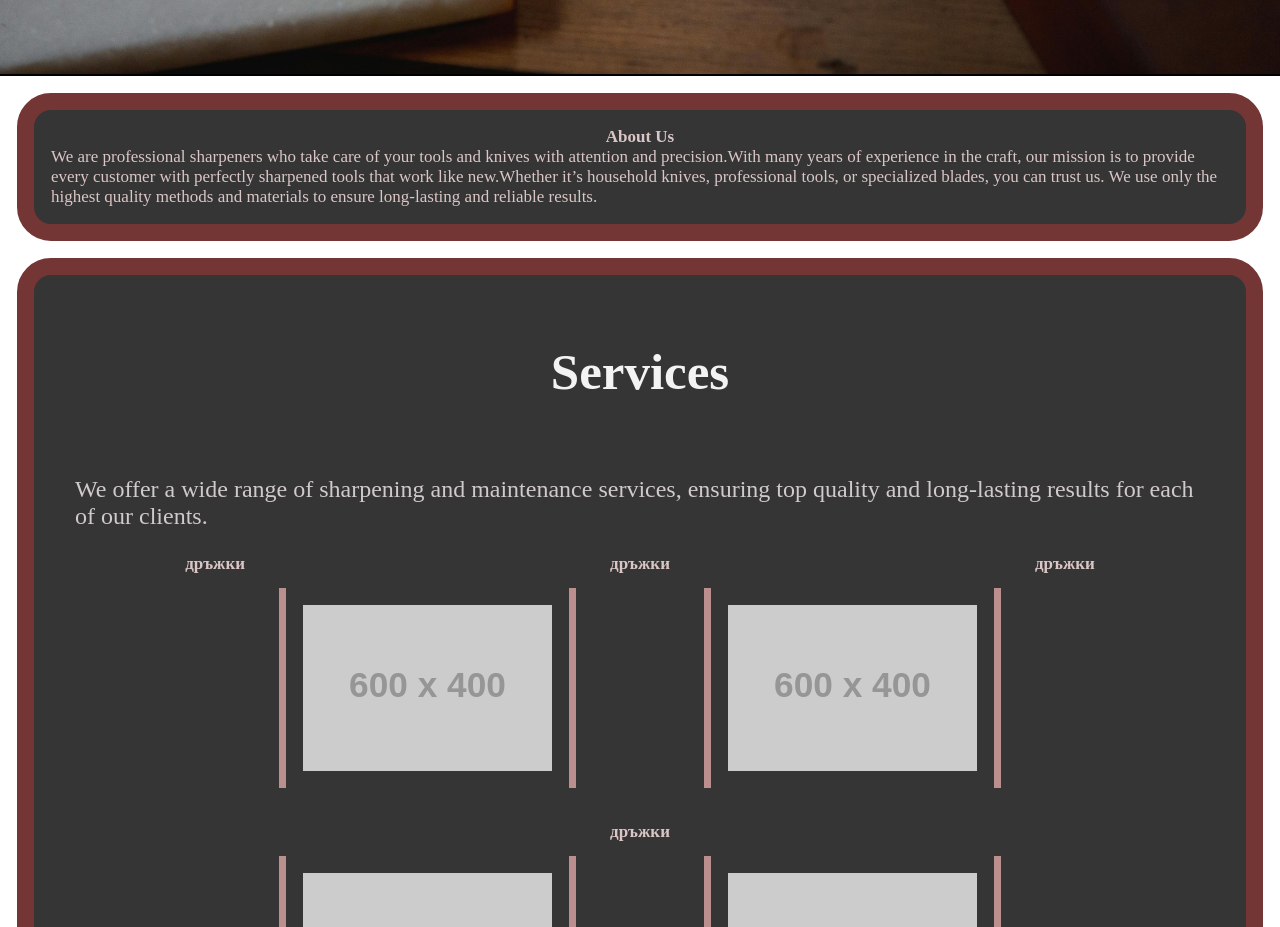
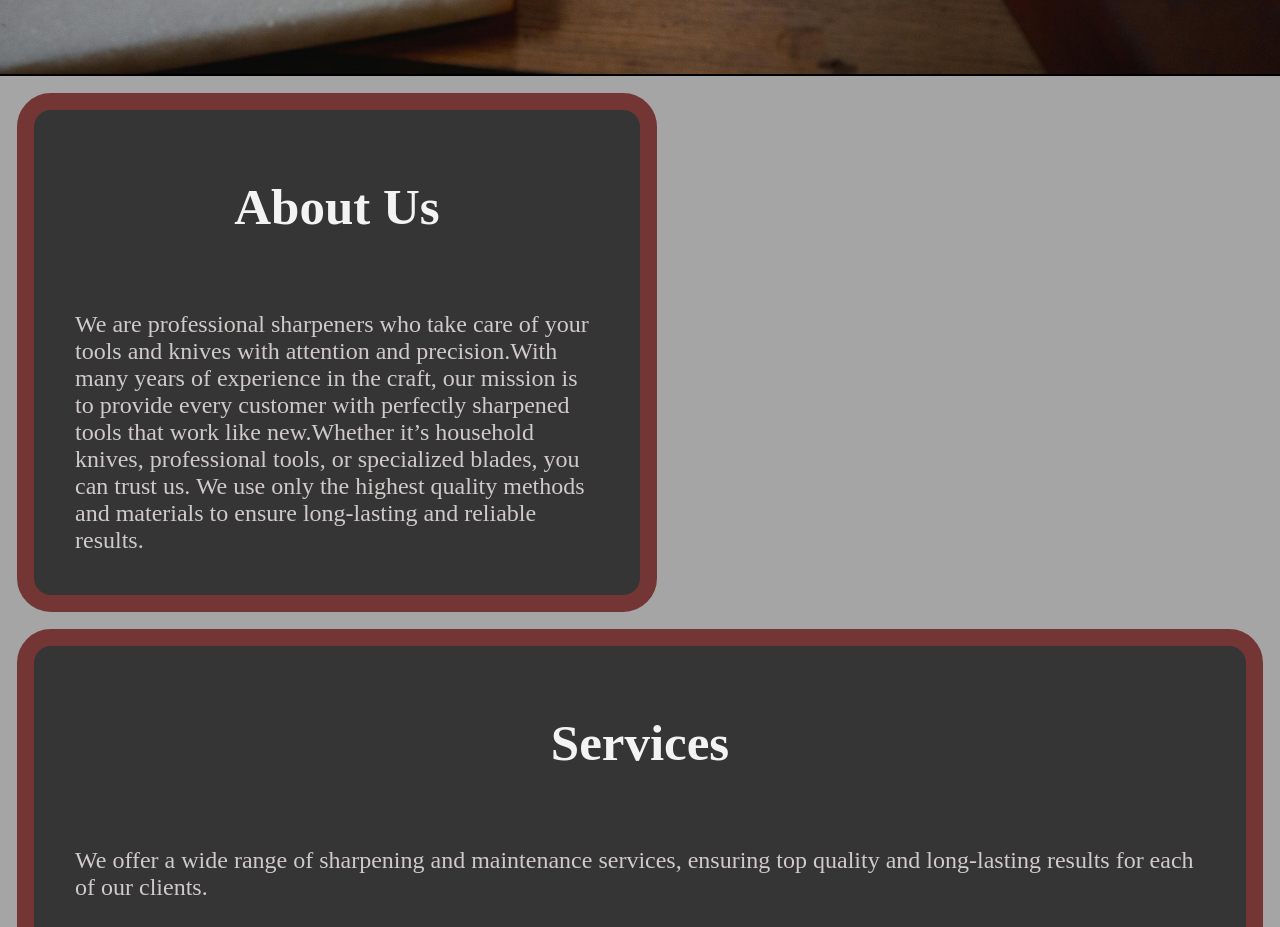
Before and after one commit to Martin-Atanasov123/knives-site, a plain HTML site: page index.html in a window 1280 px wide. Shown: the part 911-1838 px from the top of the page. Drawn offline with Linux system fonts and the light colour scheme; placeholder pictures from the web are drawn by us.

Commit message:
update index.html and style.css: add main section, set background color for main, and enhance styling for 'About Us' section

```diff
--- a/index.html
+++ b/index.html
@@ -34,7 +34,7 @@
         </nav>
     </header>
 
-
+    <main>
         <section id="section1" class="introduction">
             <h1 id="title">Precision and Quality in Every Sharpening</h1>
             <p>Lorem ipsum dolor sit amet consectetur adipisicing elit. Eaque fuga quibusdam iste incidunt, asperiores ipsa autem magnam voluptatum aspernatur nemo provident cupiditate. Maxime voluptatibus eos, quis praesentium molestiae aspernatur odit.</p>
@@ -92,7 +92,7 @@
             </p>
 
         </div>
-
+    </main>
 
     <footer id="section4">
         <p>Email: matanasov573@gmail.com</p>
--- a/things/css/style.css
+++ b/things/css/style.css
@@ -3,9 +3,11 @@
     padding: 0;
     box-sizing: border-box;
     font-size: 17px;
+
 }
 main {
     background-color: #a5a5a5;
+
 }
 
 nav {
@@ -99,7 +101,7 @@ nav ul li a {
 
 .about-us{
     display: flex;
-
+    width: 50%;
     flex-direction: column;
     justify-content: center;
     align-items: center;
@@ -109,6 +111,17 @@ nav ul li a {
     border: 1em solid #733635;
     border-radius: 2em;
     color: #dbc6c6;
+}
+.about-us h2{
+    font-size: 3em;
+    align-self: center;
+    color: #F3F3F3;
+    padding: 1em;
+}
+.about-us p{
+    font-size: x-large;
+    color: #d1caca;
+    padding: 1em;
 }
 
 .services{
```
